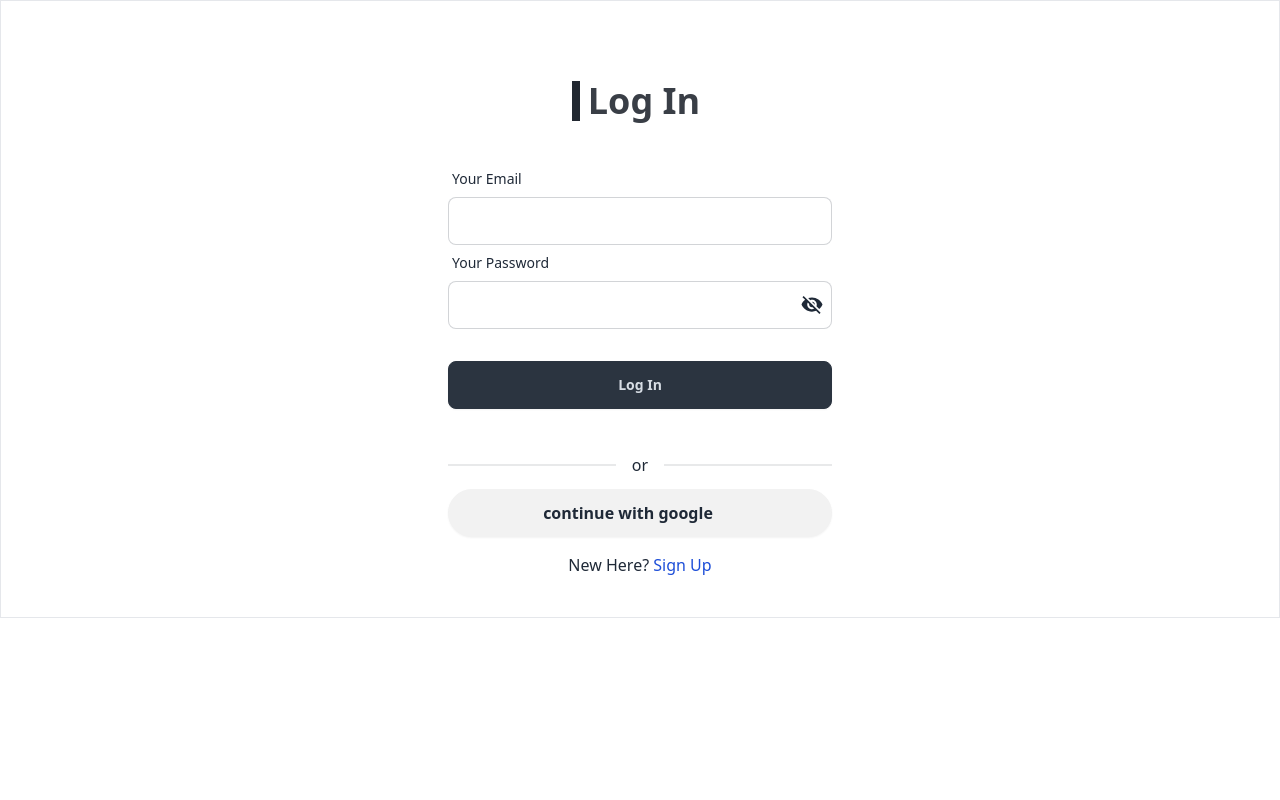
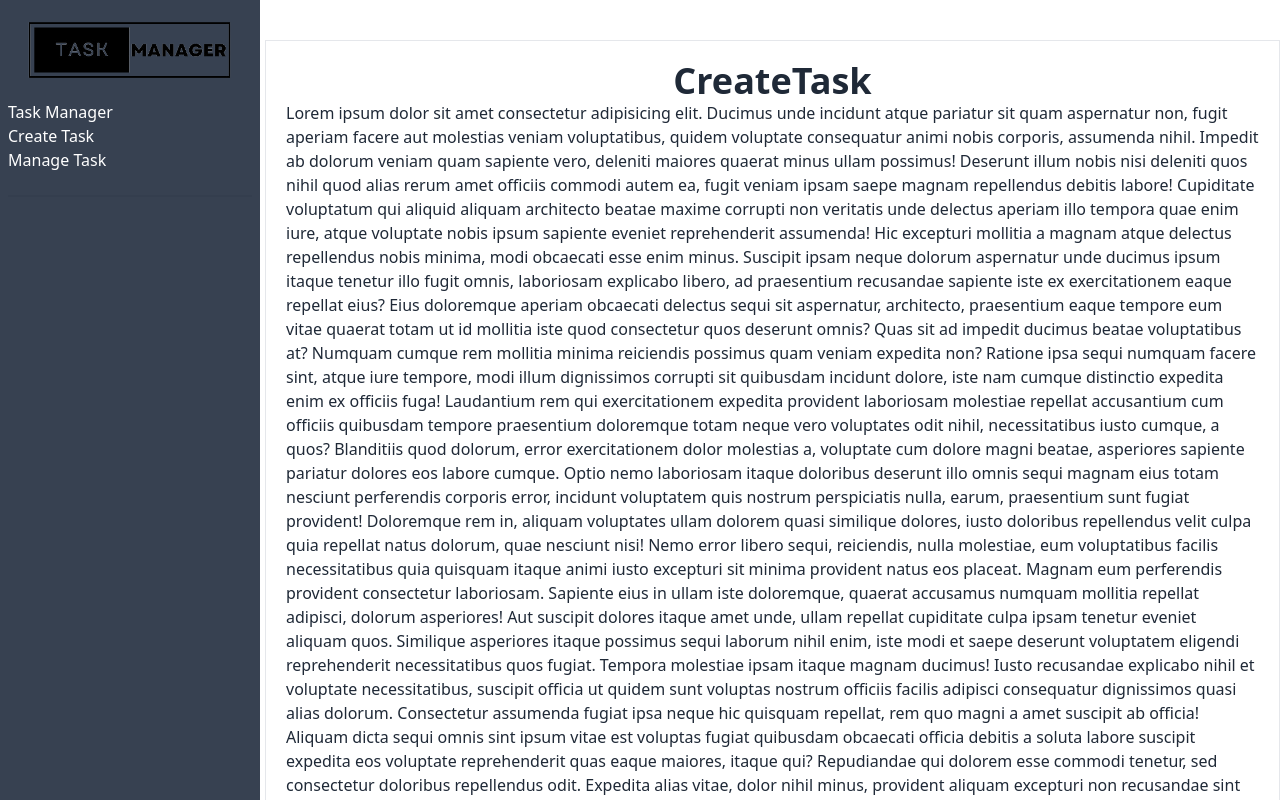
Before and after one commit to SiamIslamSagor/manage-your-task, a React (Vite) app: page /dashboard/create-task in a window 1280 px wide. Before the commit this address led to /auth/login. Shown: the top 800 px of the page. Built offline with nearby package versions, Linux system fonts and the light colour scheme; no server answers; sample sign-in values are in the browser's storage; some icons are missing.

Commit message:
create a dashboard demo layout

```diff
--- a/src/components/Navbar.jsx
+++ b/src/components/Navbar.jsx
@@ -33,6 +33,7 @@ const Navbar = () => {
         logOut()
           .then(() => {
             toast.success("Log out successfully.", { id: toastId });
+            setOpen(!isOpen);
           })
           .catch(() => {
             toast.error("Log out Failed.", { id: toastId });
@@ -91,6 +92,7 @@ const Navbar = () => {
     <>
       <div className="nav-div flex item-center justify-center border p-5 my-2">
         <NavLink
+          onClick={() => setOpen(!isOpen)}
           className="text-ds-color text-4xl text-center font-bold"
           to={"/"}
         >
@@ -100,6 +102,7 @@ const Navbar = () => {
 
       <div className="nav-div flex item-center justify-center border p-5 my-2">
         <NavLink
+          onClick={() => setOpen(!isOpen)}
           className="text-ds-color text-4xl text-center font-bold"
           to={"/dashboard/create-task"}
         >
@@ -109,6 +112,7 @@ const Navbar = () => {
 
       <div className="nav-div flex item-center justify-center border p-5 my-2">
         <NavLink
+          onClick={() => setOpen(!isOpen)}
           className="text-ds-color text-4xl text-center font-bold"
           to={"/dashboard/manage-task"}
         >
@@ -118,6 +122,7 @@ const Navbar = () => {
 
       <div className="nav-div flex item-center justify-center border p-5 my-2">
         <NavLink
+          onClick={() => setOpen(!isOpen)}
           className="text-ds-color text-4xl text-center font-bold"
           to={"/dashboard"}
         >
@@ -137,6 +142,7 @@ const Navbar = () => {
       ) : (
         <div className="nav-div flex item-center justify-center border p-5 my-2">
           <NavLink
+            onClick={() => setOpen(!isOpen)}
             className="text-ds-color text-4xl text-center font-bold"
             to={"/auth/login"}
           >
--- a/src/components/WhoUseUs.jsx
+++ b/src/components/WhoUseUs.jsx
@@ -21,8 +21,8 @@ const WhoUseUs = () => {
             teams collaborating on complex projects, our platform adapts to your
             unique needs.
           </p>
-          <Link to={"/auth/login"}>
-            <button className="btn btn-neutral btn-sm lg:btn-md max-sm:btn-sm md:text-lg text-lp-color bg-ds-color mt-5 lg:mt-8">
+          <Link to={"/dashboard"}>
+            <button className="btn btn-neutral btn-sm lg:btn-md max-sm:btn-sm lg:text-lg text-lp-color bg-ds-color mt-5 lg:mt-8">
               Let’s Explore
             </button>
           </Link>
--- a/src/layout/Dashboard.jsx
+++ b/src/layout/Dashboard.jsx
@@ -1,10 +1,30 @@
 import { Toaster } from "react-hot-toast";
+import { NavLink, Outlet } from "react-router-dom";
+import logo from "../assets/taskText.png";
 
 const Dashboard = () => {
   return (
-    <div className="flex flex-col item-center justify-center border p-5 my-10">
+    <div className=" flex  ">
       <Toaster />
-      <h1 className="text-4xl text-center font-bold">Dashboard</h1>
+
+      <div className="bg-gray-700 text-white max-w-[260px] h-screen w-full fixed max-md:hidden px-2">
+        <div>
+          <img className="w-full p-5" src={logo} alt="" />
+        </div>
+        <div>
+          <NavLink to={"/"}>Task Manager</NavLink>
+        </div>
+        <div>
+          <NavLink to={"/"}>Create Task</NavLink>
+        </div>
+        <div>
+          <NavLink to={"/"}>Manage Task</NavLink>
+        </div>
+        <div className="divider"></div>
+      </div>
+      <div className="md:pl-[265px] w-full">
+        <Outlet />
+      </div>
     </div>
   );
 };
--- a/src/page/CreateTask.jsx
+++ b/src/page/CreateTask.jsx
@@ -2,6 +2,95 @@ const CreateTask = () => {
   return (
     <div className="flex flex-col item-center justify-center border p-5 my-10">
       <h1 className="text-4xl text-center font-bold">CreateTask</h1>
+      <p>
+        Lorem ipsum dolor sit amet consectetur adipisicing elit. Ducimus unde
+        incidunt atque pariatur sit quam aspernatur non, fugit aperiam facere
+        aut molestias veniam voluptatibus, quidem voluptate consequatur animi
+        nobis corporis, assumenda nihil. Impedit ab dolorum veniam quam sapiente
+        vero, deleniti maiores quaerat minus ullam possimus! Deserunt illum
+        nobis nisi deleniti quos nihil quod alias rerum amet officiis commodi
+        autem ea, fugit veniam ipsam saepe magnam repellendus debitis labore!
+        Cupiditate voluptatum qui aliquid aliquam architecto beatae maxime
+        corrupti non veritatis unde delectus aperiam illo tempora quae enim
+        iure, atque voluptate nobis ipsum sapiente eveniet reprehenderit
+        assumenda! Hic excepturi mollitia a magnam atque delectus repellendus
+        nobis minima, modi obcaecati esse enim minus. Suscipit ipsam neque
+        dolorum aspernatur unde ducimus ipsum itaque tenetur illo fugit omnis,
+        laboriosam explicabo libero, ad praesentium recusandae sapiente iste ex
+        exercitationem eaque repellat eius? Eius doloremque aperiam obcaecati
+        delectus sequi sit aspernatur, architecto, praesentium eaque tempore eum
+        vitae quaerat totam ut id mollitia iste quod consectetur quos deserunt
+        omnis? Quas sit ad impedit ducimus beatae voluptatibus at? Numquam
+        cumque rem mollitia minima reiciendis possimus quam veniam expedita non?
+        Ratione ipsa sequi numquam facere sint, atque iure tempore, modi illum
+        dignissimos corrupti sit quibusdam incidunt dolore, iste nam cumque
+        distinctio expedita enim ex officiis fuga! Laudantium rem qui
+        exercitationem expedita provident laboriosam molestiae repellat
+        accusantium cum officiis quibusdam tempore praesentium doloremque totam
+        neque vero voluptates odit nihil, necessitatibus iusto cumque, a quos?
+        Blanditiis quod dolorum, error exercitationem dolor molestias a,
+        voluptate cum dolore magni beatae, asperiores sapiente pariatur dolores
+        eos labore cumque. Optio nemo laboriosam itaque doloribus deserunt illo
+        omnis sequi magnam eius totam nesciunt perferendis corporis error,
+        incidunt voluptatem quis nostrum perspiciatis nulla, earum, praesentium
+        sunt fugiat provident! Doloremque rem in, aliquam voluptates ullam
+        dolorem quasi similique dolores, iusto doloribus repellendus velit culpa
+        quia repellat natus dolorum, quae nesciunt nisi! Nemo error libero
+        sequi, reiciendis, nulla molestiae, eum voluptatibus facilis
+        necessitatibus quia quisquam itaque animi iusto excepturi sit minima
+        provident natus eos placeat. Magnam eum perferendis provident
+        consectetur laboriosam. Sapiente eius in ullam iste doloremque, quaerat
+        accusamus numquam mollitia repellat adipisci, dolorum asperiores! Aut
+        suscipit dolores itaque amet unde, ullam repellat cupiditate culpa ipsam
+        tenetur eveniet aliquam quos. Similique asperiores itaque possimus sequi
+        laborum nihil enim, iste modi et saepe deserunt voluptatem eligendi
+        reprehenderit necessitatibus quos fugiat. Tempora molestiae ipsam itaque
+        magnam ducimus! Iusto recusandae explicabo nihil et voluptate
+        necessitatibus, suscipit officia ut quidem sunt voluptas nostrum
+        officiis facilis adipisci consequatur dignissimos quasi alias dolorum.
+        Consectetur assumenda fugiat ipsa neque hic quisquam repellat, rem quo
+        magni a amet suscipit ab officia! Aliquam dicta sequi omnis sint ipsum
+        vitae est voluptas fugiat quibusdam obcaecati officia debitis a soluta
+        labore suscipit expedita eos voluptate reprehenderit quas eaque maiores,
+        itaque qui? Repudiandae qui dolorem esse commodi tenetur, sed
+        consectetur doloribus repellendus odit. Expedita alias vitae, dolor
+        nihil minus, provident aliquam excepturi non recusandae sint aut
+        repellat possimus temporibus totam quod a magnam magni amet debitis
+        consectetur! Alias impedit natus dolorum blanditiis sunt, et voluptate
+        nam placeat est autem accusantium quibusdam tempore illum dolore optio
+        aspernatur nostrum quam vel perspiciatis? Voluptatum nostrum magni
+        consequatur, quisquam architecto dolore voluptatibus necessitatibus
+        similique distinctio voluptatem explicabo facere repudiandae cupiditate
+        vel atque temporibus deleniti, id veniam porro debitis modi accusantium
+        earum sequi? Qui provident unde animi. Dolorum sit earum veniam, aut
+        assumenda, recusandae placeat animi impedit corrupti libero, pariatur
+        error! Provident illo corrupti beatae sunt tempore sit blanditiis id
+        atque vel aliquid! Deleniti velit excepturi ad. Quod laudantium sequi
+        nesciunt rem nisi error. Assumenda quibusdam nisi placeat corrupti,
+        explicabo ea magnam vitae incidunt. Asperiores itaque incidunt, mollitia
+        quas harum adipisci iste omnis commodi voluptate facere. Nisi reiciendis
+        voluptatibus repudiandae asperiores, at, minima vitae illo ipsam, dicta
+        aliquam maiores voluptatem sunt? Esse numquam fuga ab similique
+        necessitatibus inventore qui architecto alias non corporis! Vero cumque
+        fugit aliquam? Saepe, explicabo? Fuga, corrupti consequatur. Velit
+        deleniti eaque sunt? Pariatur voluptates quasi esse dolor veniam vel
+        autem eos quo! Totam fuga repellat nulla magnam ab id officia, ex in
+        harum accusamus accusantium cupiditate repudiandae maiores voluptatibus
+        modi ipsam a nobis temporibus! Officia sequi deleniti eveniet eligendi
+        optio, tempora ducimus ad doloremque nostrum omnis, ea quo tenetur!
+        Ullam consequuntur dolores exercitationem repellat, doloremque illum
+        cumque, cupiditate neque eaque reiciendis libero facilis eum fuga
+        excepturi. Et, amet? Ut autem deleniti id, qui commodi tempora dolorem,
+        exercitationem magnam neque quos officiis tenetur dolores temporibus
+        facere perspiciatis eaque. Quisquam temporibus ab necessitatibus velit
+        dicta, maxime quam eligendi sed sit quo dolorem quidem laboriosam
+        dolorum repellendus odio doloribus aliquam voluptas nam ducimus minus
+        aut, ipsa exercitationem non deserunt. Assumenda velit ipsum molestias
+        cum sint, placeat tempora temporibus. Laboriosam, error, id unde quo
+        sint atque ut nobis optio maiores velit delectus quibusdam dolorem
+        perferendis accusantium alias consequuntur libero, tempore voluptate
+        vitae. In rerum dolores id.
+      </p>
     </div>
   );
 };
--- a/src/providers/AuthProvider.jsx
+++ b/src/providers/AuthProvider.jsx
@@ -18,7 +18,7 @@ export const AuthContext = createContext(null);
 const AuthProvider = ({ children }) => {
   // state
   const [user, setUser] = useState(null);
-  const [loading, setLoading] = useState(false);
+  const [loading, setLoading] = useState(true);
   const [userLoading, setUserLoading] = useState(true);
 
   /// google Provider
@@ -26,21 +26,25 @@ const AuthProvider = ({ children }) => {
 
   //   create user
   const createUser = (email, password) => {
+    setLoading(true);
     return createUserWithEmailAndPassword(auth, email, password);
   };
 
   //   login user
   const logIn = (email, password) => {
+    setLoading(true);
     return signInWithEmailAndPassword(auth, email, password);
   };
 
   /// google user login
   const googleLogin = () => {
+    setLoading(true);
     return signInWithPopup(auth, googleProvider);
   };
 
   // sign out user
   const logOut = () => {
+    setLoading(true);
     return signOut(auth);
   };
 
@@ -66,6 +70,7 @@ const AuthProvider = ({ children }) => {
       //set the user in state
       console.log("user observe by onAuthStateChanged )::::> ", presentUser);
       setUser(presentUser);
+      setLoading(false);
     });
     return () => {
       return unSubscribe();
--- a/src/routes/PrivetRoute.jsx
+++ b/src/routes/PrivetRoute.jsx
@@ -3,10 +3,10 @@ import { Navigate, useLocation } from "react-router-dom";
 import useDataContext from "../hooks/useDataContext";
 
 const PrivetRoute = ({ children }) => {
-  const { user, UserLoading } = useDataContext();
+  const { user, loading } = useDataContext();
   const location = useLocation();
 
-  if (UserLoading) {
+  if (loading) {
     return (
       <div className="min-h-[80vh] flex items-center justify-center ">
         <div className="loader"></div>
--- a/src/routes/routes.jsx
+++ b/src/routes/routes.jsx
@@ -48,15 +48,27 @@ const router = createBrowserRouter([
     children: [
       {
         index: true,
-        element: <TaskManager />,
+        element: (
+          <PrivetRoute>
+            <TaskManager />
+          </PrivetRoute>
+        ),
       },
       {
         path: "create-task",
-        element: <CreateTask />,
+        element: (
+          <PrivetRoute>
+            <CreateTask />
+          </PrivetRoute>
+        ),
       },
       {
         path: "manage-task",
-        element: <ManageTask />,
+        element: (
+          <PrivetRoute>
+            <ManageTask />
+          </PrivetRoute>
+        ),
       },
     ],
   },
```
